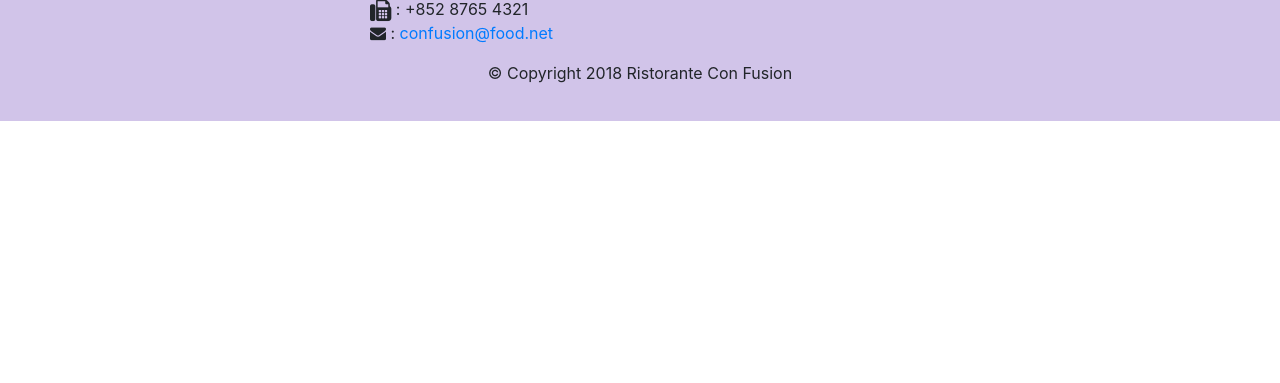
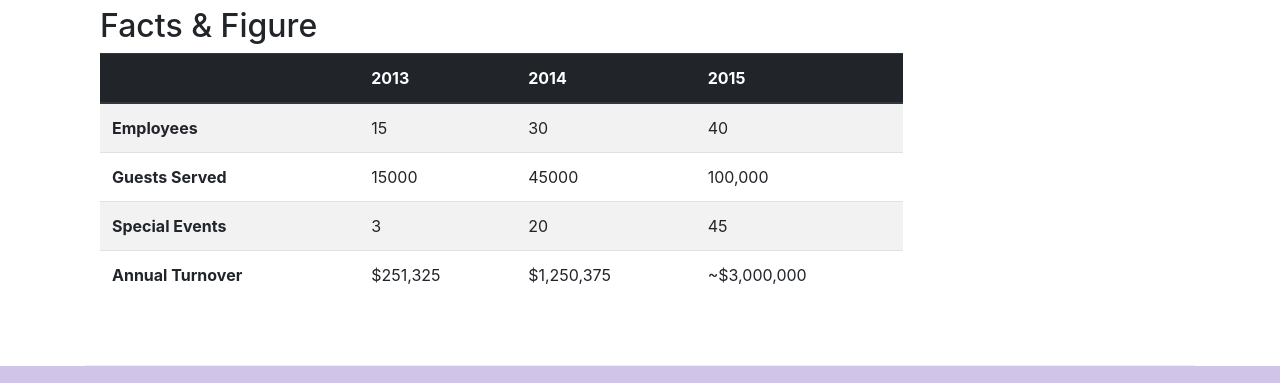
Before and after one commit to Suvigya124/Bootstrap4, a website: page aboutus.html in a window 1280 px wide. Shown: the part 1704-2087 px from the top of the page. Before the commit the page ends 1825 px from the top, so only its background shows below. Drawn offline with nearby package versions, Linux system fonts and the light colour scheme.

Commit message:
Tables and Cards

```diff
--- a/aboutus.html
+++ b/aboutus.html
@@ -58,12 +58,35 @@
         </div>
 
         <div class="row row-content">
-            <div class="col-6">
+            <div class="col-12 col-sm-6">
                 <h2>Our History</h2>
                 <p>Started in 2010, Ristorante con Fusion quickly established itself as a culinary icon par excellence in Hong Kong. With its unique brand of world fusion cuisine that can be found nowhere else, it enjoys patronage from the A-list clientele in Hong Kong.  Featuring four of the best three-star Michelin chefs in the world, you never know what will arrive on your plate the next time you visit us.</p>
                 <p>The restaurant traces its humble beginnings to <em>The Frying Pan</em>, a successful chain started by our CEO, Mr. Peter Pan, that featured for the first time the world's best cuisines in a pan.</p>
             </div>
-            <div>
+            <div class="col-sm">
+                <div class="card">
+                    <h3 class="card-header bg-primary text-white">Facts At a Glance</h3>
+                    <div class="card-body">
+                        <dl class="row">
+                            <dt class="col-6">Started</dt>
+                            <dd class="col-6">3 Feb. 2013</dd>
+                            <dt class="col-6">Major Stake Holder</dt>
+                            <dd class="col-6">HK Fine Foods Inc.</dd>
+                            <dt class="col-6">Last Year's Turnover</dt>
+                            <dd class="col-6">$1,250,375</dd>
+                            <dt class="col-6">Employees</dt>
+                            <dd class="col-6">40</dd>
+                        </dl>
+                    </div>
+                </div>
+            </div>
+            <div class="col-12">
+                <div class="card card-body bg-light">
+                    <blockquote class="blockquote">
+                        <p class="mb-0">You better cut the pizza in four pieces because I'm not hungry enough to eat six.</p>
+                        <footer class="blockquote-footer">Yogi Berra,<cite title="Source Title">The Wit and Wisdom of Yogi Berra, P. Pepe, Diversion Books, 2014</cite></footer>
+                    </blockquote>
+                </div>
             </div>
         </div>
 
@@ -81,7 +104,49 @@
                 <p class="d-none d-sm-block">Award winning three-star Michelin chef with wide International experience having worked closely with whos-who in the culinary world, he specializes in creating mouthwatering Indo-Italian fusion experiences. He says, <em>Put together the cuisines from the two craziest cultures, and you get a winning hit! Amma Mia!</em></p>
             </div>
        </div>
-
+       <div class="row row-content">
+           <div class="col-12 col-sm-9">
+               <h2>Facts &amp; Figure</h2>
+               <div class="table-responsive">
+               <table class="table table-striped">
+                    <thead class="thead-dark">
+                        <tr>
+                            <th>&nbsp;</th>
+                            <th>2013</th>
+                            <th>2014</th>
+                            <th>2015</th>
+                        </tr>
+                    </thead>
+                    <tbody>
+                        <tr>
+                            <th>Employees</th>
+                            <td>15</td>
+                            <td>30</td>
+                            <td>40</td>
+                        </tr>
+                        <tr>
+                            <th>Guests Served</th>
+                            <td>15000</td>
+                            <td>45000</td>
+                            <td>100,000</td>
+                        </tr>
+                        <tr>
+                            <th>Special Events</th>
+                            <td>3</td>
+                            <td>20</td>
+                            <td>45</td>
+                        </tr>
+                        <tr>
+                            <th>Annual Turnover</th>
+                            <td>$251,325</td>
+                            <td>$1,250,375</td>
+                            <td>~$3,000,000</td>
+                        </tr>
+                    </tbody>
+                </table>
+                </div>
+            </div>
+       </div>
     </div>
 
     <footer class="footer">
```
